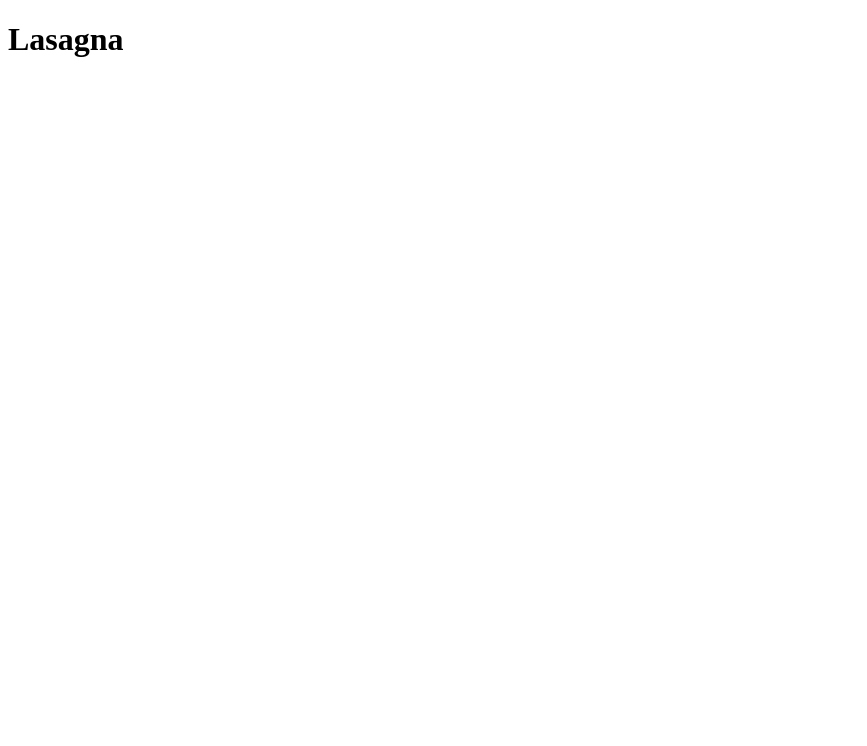
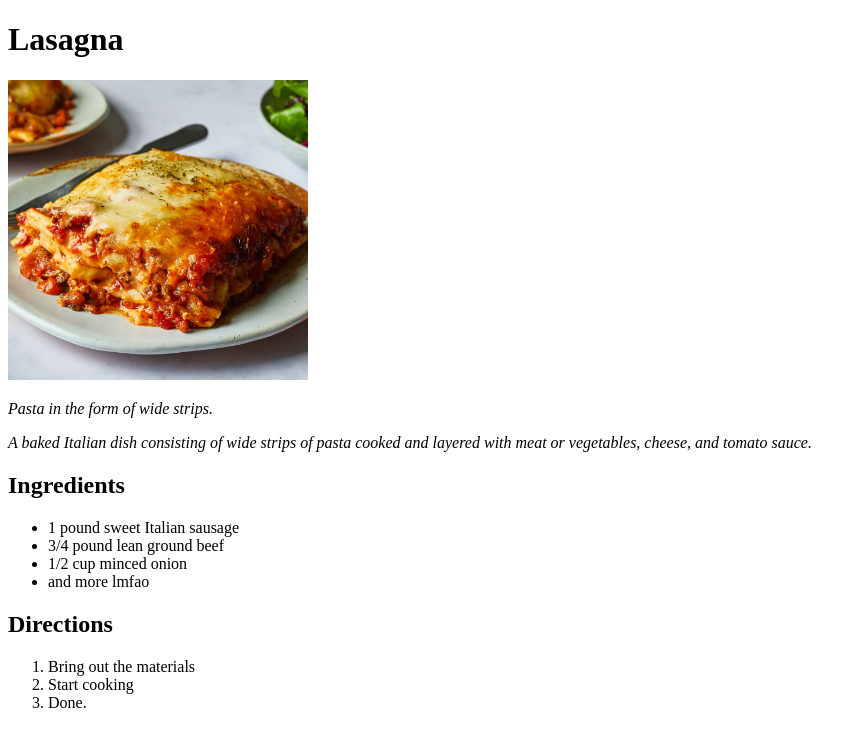
Before and after one commit to tritonZZZ/odin-recipes, a plain HTML site: page recipes/lasagna.html in a window 1280 px wide. Shown: the whole page, without its empty margins (0-867 px from the left). Drawn offline with Linux system fonts and the light colour scheme.

Commit message:
Created page

```diff
--- a/recipes/lasagna.html
+++ b/recipes/lasagna.html
@@ -10,5 +10,34 @@
 
     <h1>Lasagna</h1>
 
+    <img src="/assets/lasagna.jpg" alt="Photo of Lasagna" width="300"
+
+    <p></p>
+
+    <p>
+       <i>Pasta in the form of wide strips.</i>
+       </p>
+    <p>
+        <i>A baked Italian dish consisting of wide strips of
+        pasta cooked and layered with meat or vegetables, cheese, and tomato sauce.</i>
+    </p>
+
+    <h2>Ingredients</h2>
+    <ul>
+      <li>1 pound sweet Italian sausage</li>
+      <li>3/4 pound lean ground beef</li>
+      <li>1/2 cup minced onion</li>
+      <li>and more lmfao</li>
+    </ul>
+
+    <h2>Directions</h2>
+    <ol>
+        <li>Bring out the materials</li>
+        <li>Start cooking</li>
+        <li>Done.</li>
+
+    </ol>
+
+
 </body>
 </html>
```
Also changed, not shown: recipes/cucumber-sushi.html (added, +37 -0 lines), recipes/omurice.html (added, +37 -0 lines).
